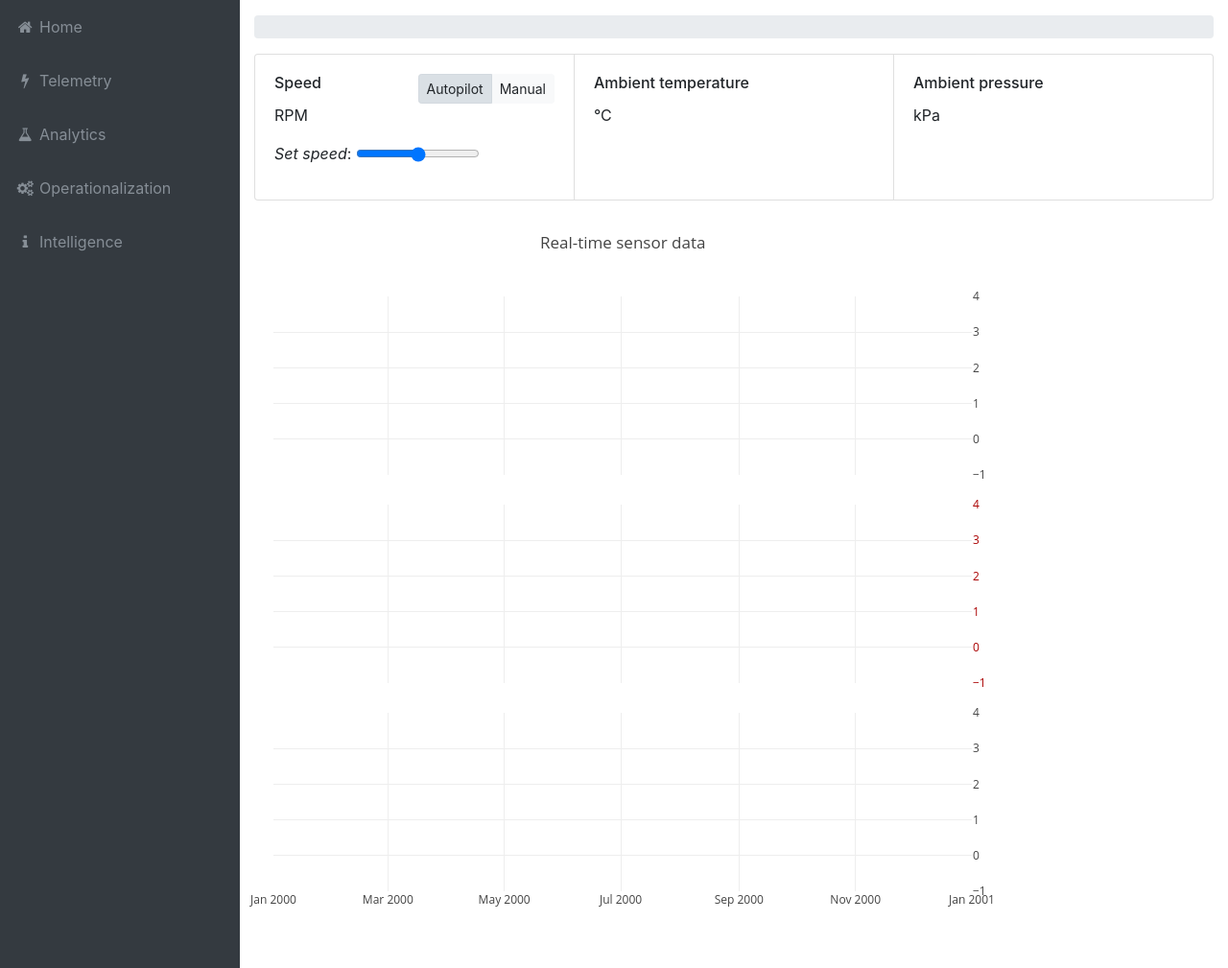
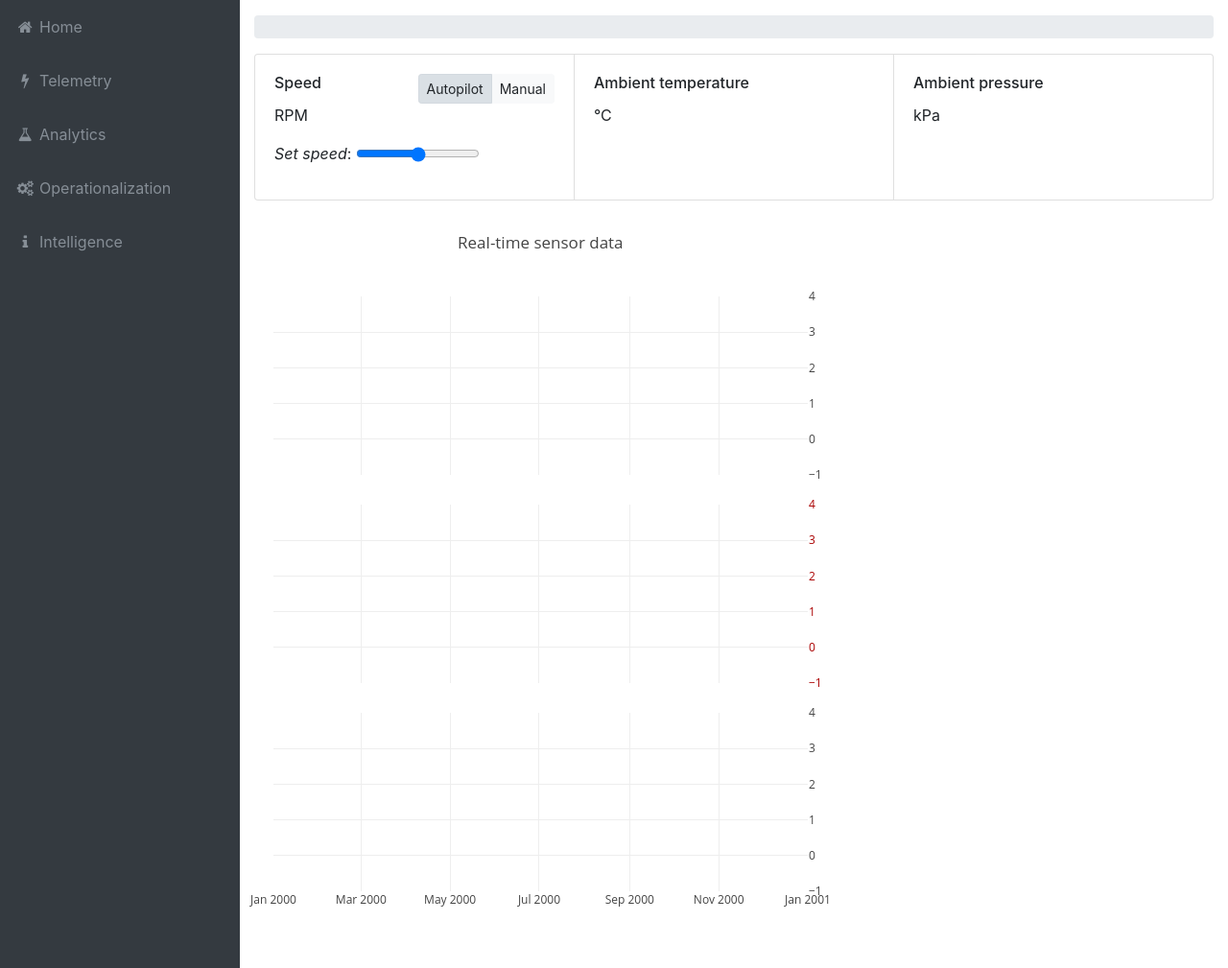
Before and after one commit to Azure/AI-PredictiveMaintenance, a Python web app: template src/WebApp/flask/templates/twin.html in a window 1280 px wide. Shown: the part 56-1065 px from the top of the page at 96% size. Run offline with Jinja, Linux system fonts and the light colour scheme; the template is opened without the code that fills it, so the values that code supplies are empty; some libraries are stand-ins or nearby versions.

Commit message:
trying responsive layout

```diff
--- a/src/WebApp/flask/templates/twin.html
+++ b/src/WebApp/flask/templates/twin.html
@@ -51,7 +51,7 @@
     </div>
   </div>
   <div class="row">
-    <div class="col-lg-10 col-md-10 col-sm-12">
+    <div class="col-lg-8 col-md-12 col-sm-12">
       <div id="sensor-stream"></div>
     </div>
   </div>
```
